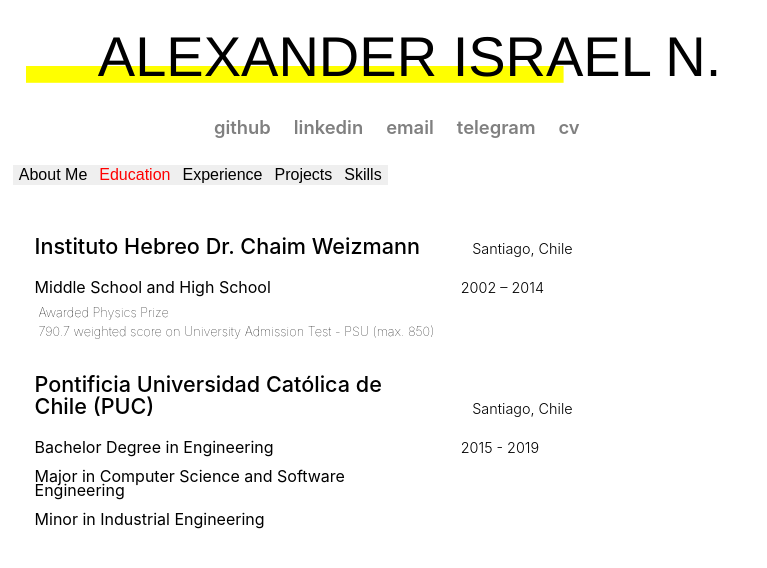
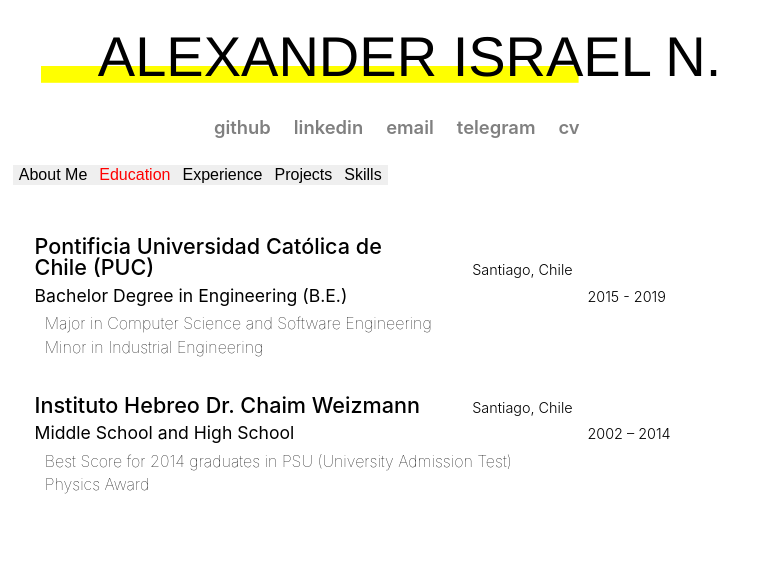
Before and after one commit to adisrael/cv-blog, a React (Create React App) app: page / in a window 1280 px wide. Both pictures are taken after a click on the button "Education". Shown: the top 568 px of the page, without its empty margins (0-767 px from the left). Built offline with nearby package versions, Linux system fonts and the light colour scheme.

Commit message:
info changes (old)

```diff
--- a/src/App.css
+++ b/src/App.css
@@ -70,7 +70,7 @@
   background-blend-mode: color;
   background-size: 70% 0.3em;
   background-repeat: no-repeat;
-  background-position: 0px 90%;
+  background-position: 15px 90%;
   transition: background-size 0.25s ease-in 0s;
   transition-property: background-size;
   transition-duration: 0.25s;
@@ -146,20 +146,20 @@
   line-height: 1.1;
 }
 
-/* Education */
+/* CV Item */
 
-div.edu-header {
+div.cv-item-header {
   margin-top: 3%;
   width: 90%;
   align-content:space-around;
 }
 
-div.edu-school {
+div.cv-item-title {
   width: 35%;
   margin-left: 3%;
   margin-right: 0;
   /* margin-top: 2%; */
-  margin-bottom: 1%;
+  margin-bottom: 0.6%;
   /* padding-bottom: 0;
   padding-left: 0;
   padding-right: 0;
@@ -173,7 +173,7 @@
   display: inline-block;
 }
 
-div.edu-location {
+div.cv-item-location {
   width: 35%;
   margin-left: 3%;
   margin-right: 0;
@@ -187,18 +187,37 @@
   font-weight: 300;
   text-rendering: optimizeLegibility;
   font-size: 0.9em;
-  line-height: 0.25;
+  line-height: 1;
   display: inline-block;
 }
 
-div.edu-content {
+div.cv-item-content {
   width: 90%;
   align-content:space-around;
 }
 
-div.edu-years {
+div.cv-item-type {
   width: 35%;
-  margin-left: 2%;
+  margin-left: 5%;
+  margin-right: 0;
+  /* margin-top: 2%; */
+  /* margin-bottom: 0.6%; */
+  /* padding-bottom: 0;
+  padding-left: 0; */
+  padding-right: 2.5%;
+  padding-top: 2.5%;
+  /* margin-bottom: 1rem; */
+  color: rgb(139, 139, 139);
+  font-weight: 500;
+  text-rendering: optimizeLegibility;
+  font-size: 1.35em;
+  line-height: 1;
+  display: inline-block;
+}
+
+div.cv-item-date {
+  width: 25%;
+  margin-left: 3%;
   margin-right: 0;
   /* margin-top: 2%; */
   /* padding-bottom: 0;
@@ -210,33 +229,33 @@
   font-weight: 300;
   text-rendering: optimizeLegibility;
   font-size: 0.9em;
-  line-height: 0.25;
+  line-height: 1;
   display: inline-block;
 }
 
-div.edu-text {
-  width: 35%;
+div.cv-item-text {
+  width: 45%;
   margin-left: 3%;
   margin-right: 0;
-  margin-top: 1%;
+  margin-top: 0%;
   /* padding-bottom: 0;
   padding-left: 0;
   padding-right: 0;
   padding-top: 0; */
-  /* margin-bottom: 1rem; */
+  margin-bottom: 0.5%;
   color: hsla(0,0%,0%,1);
   font-weight: 400;
   text-rendering: optimizeLegibility;
-  font-size: 1em;
-  line-height: 0.9;
+  font-size: 1.1em;
+  line-height: 1;
   display: inline-block;
 }
 
-p.edu-awards {
-  width: 35%;
-  margin-left: 3%;
+div.cv-item-desc {
+  width: 40%;
+  margin-left: 3.5%;
   margin-right: 0;
-  /* margin-top: 2%; */
+  margin-top: 0.25%;
   /* padding-bottom: 0;
   padding-left: 0;
   padding-right: 0;
@@ -245,8 +264,8 @@
   color: hsla(0,0%,0%,1);
   font-weight: 100;
   text-rendering: optimizeLegibility;
-  font-size: 0.8em;
-  line-height: 0.5;
+  font-size: 1em;
+  line-height: 1.25;
 }
 
 /* Experience */
--- a/src/assets/info-en.js
+++ b/src/assets/info-en.js
@@ -5,11 +5,21 @@
     "Passionate about science and technology. Love gaming but I'm not a hardcore gamer. Enjoy music, sports and travelling around the globe."
   ]},
   {title:'Education', active:false, info: [
-    ['Instituto Hebreo Dr. Chaim Weizmann', '2002 – 2014', 'Santiago, Chile', 'Middle School and High School', ['Awarded Physics Prize', '790.7 weighted score on University Admission Test - PSU (max. 850)']],
-    ['Pontificia Universidad Católica de Chile (PUC)', '2015 - 2019', 'Santiago, Chile', 'Bachelor Degree in Engineering', 'Major in Computer Science and Software Engineering', 'Minor in Industrial Engineering', []]
+    ['Pontificia Universidad Católica de Chile (PUC)', '2015 - 2019', 'Santiago, Chile', 'Bachelor Degree in Engineering (B.E.)', ['Major in Computer Science and Software Engineering', 'Minor in Industrial Engineering']],
+    ['Instituto Hebreo Dr. Chaim Weizmann', '2002 – 2014', 'Santiago, Chile', 'Middle School and High School', ['Best Score for 2014 graduates in PSU (University Admission Test)', 'Physics Award']],
   ]},
-  {title:'Experience', active:false, info: []},
-  {title:'Projects', active:false, info: []},
+  {title:'Experience', active:false, info: {
+    'Work': [
+      ['Pontificia Universidad Católica de Chile', 'Mar, 2018 – Jul, 2018', 'Santiago, Chile', 'Teaching Assistant', ['IIC1103 - Introduction to Programming']],
+      ['Ripley Store SpA', 'Dec, 2017 – Jan, 2018', 'Santiago, Chile', 'Sales Advisor', ['Laborer internship required as part of my studies of engineering.']]
+    ],
+    'Volunteering': [
+      ['Tzeirei - Ami', '2013 – 2016', 'Santiago, Chile', 'Volunteer', ['Youth Movement']],
+    ]
+  }},
+  {title:'Projects', active:false, info: [
+    ['Agrobolt App', '', 'Mar – Jul 2019', 'Mobile aplication for technology-enabled agriculture developed for agriculture startup Agrobolt.', ['Project developed for the course “IIC2154 - Workshop: Major-Field Project” at Pontificia Universidad Católica de Chile', 'Agile methodologies such as Scrum and Kanban ; Programmed using the React Native framework ; Geolocated data collection ; Visualization of data captured from IoT sensors ; Google Maps API for visualization of data interpolations ; AWS instances for database and intern APIs']]
+  ]},
   {title:'Skills', active:false, info: []}
 ];
 
--- /dev/null
+++ b/src/views/components/cv-item.js
@@ -0,0 +1,23 @@
+import React, { Component } from 'react';
+
+class CVItem extends Component {
+  render() {
+    return (
+      <div key={this.props.id}>
+      <div className="cv-item-header">
+        <div className="cv-item-title" key={(this.props.id+2)**1}>{this.props.info_array[0]}</div>
+        <div className="cv-item-location" key={(this.props.id+2)**3}>{this.props.info_array[2]}</div>
+      </div>
+      <div className="cv-item-content">
+        <div className="cv-item-text" key={(this.props.id+2)**2}>{this.props.info_array[3]}</div>
+        <div className="cv-item-date" key={(this.props.id+2)**4}>{this.props.info_array[1]}</div>
+      </div>
+      {this.props.info_array[4].map((desc, id) => (
+        <div className="cv-item-desc" key={(id+2)**5}>{desc}</div>
+      ))}
+    </div>
+    )
+  }
+}
+
+export default CVItem;
--- a/src/views/education.js
+++ b/src/views/education.js
@@ -1,55 +1,12 @@
 import React, { Component } from 'react';
+import CVItem from './components/cv-item';
 
 class Education extends Component {
   render() {
     return (
       <div className="content">
         {this.props.info.map((info, id) => (
-          <div key={id}>
-            <div className="edu-header">
-              <div className="edu-school" key={(id+2)**1}>{info[0]}</div>
-              <div className="edu-location" key={(id+2)**3}>{info[2]}</div>
-            </div>
-            <div className="edu-content">
-              <div className="edu-text" key={(id+2)**2}>{info[3]}</div>
-              <div className="edu-years" key={(id+2)**4}>{info[1]}</div>
-            </div>
-
-            {(!Array.isArray(info[4]))?
-              <div className="edu-content">
-                <div className="edu-text" key={(id+2)**5}>{info[4]}</div>
-              </div>
-            :
-            info[4].map((award, id2) => (
-              <p className="edu-awards" key={id2}>{award}</p>
-            ))
-            }
-            {info[5]?
-            (!Array.isArray(info[5]))?
-              <div className="edu-content">
-                <div className="edu-text" key={(id+2)**6}>{info[5]}</div>
-              </div>
-            :
-            info[5].map((award, id3) => (
-              <p className="edu-awards" key={id3}>{award}</p>
-            ))
-            :
-            null
-            }
-            {info[6]?
-            (!Array.isArray(info[6]))?
-              <div className="edu-content">
-                <div className="edu-text" key={(id+2)**7}>{info[6]}</div>
-              </div>
-            :
-            info[6].map((award, id4) => (
-              <p className="edu-awards" key={id4}>{award}</p>
-            ))
-            :
-            null
-            }
-
-          </div>
+          <CVItem info_array={info} key={id}/>
         ))}
       </div>
     );
--- a/src/views/experience.js
+++ b/src/views/experience.js
@@ -1,13 +1,23 @@
 import React, { Component } from 'react';
+import CVItem from './components/cv-item';
 
 class Experience extends Component {
   render() {
     return (
       <div className="content">
-        {this.props.info.map((info, id) => (
-          <div key={id}>
 
-          </div>
+        <div className="cv-item-type">
+          Work
+        </div>
+        {this.props.info['Work'].map((info, id) => (
+          <CVItem info_array={info} key={id}/>
+        ))}
+
+        <div className="cv-item-type">
+          Volunteering
+        </div>
+        {this.props.info['Volunteering'].map((info, id) => (
+          <CVItem info_array={info} key={id}/>
         ))}
       </div>
     );
--- a/src/views/projects.js
+++ b/src/views/projects.js
@@ -1,13 +1,12 @@
 import React, { Component } from 'react';
+import CVItem from './components/cv-item';
 
 class Projects extends Component {
   render() {
     return (
       <div className="content">
         {this.props.info.map((info, id) => (
-          <div key={id}>
-
-          </div>
+          <CVItem info_array={info} key={id}/>
         ))}
       </div>
     );
```
Also changed, not shown: 2 other files (tests, documents, lock files or other folders).
